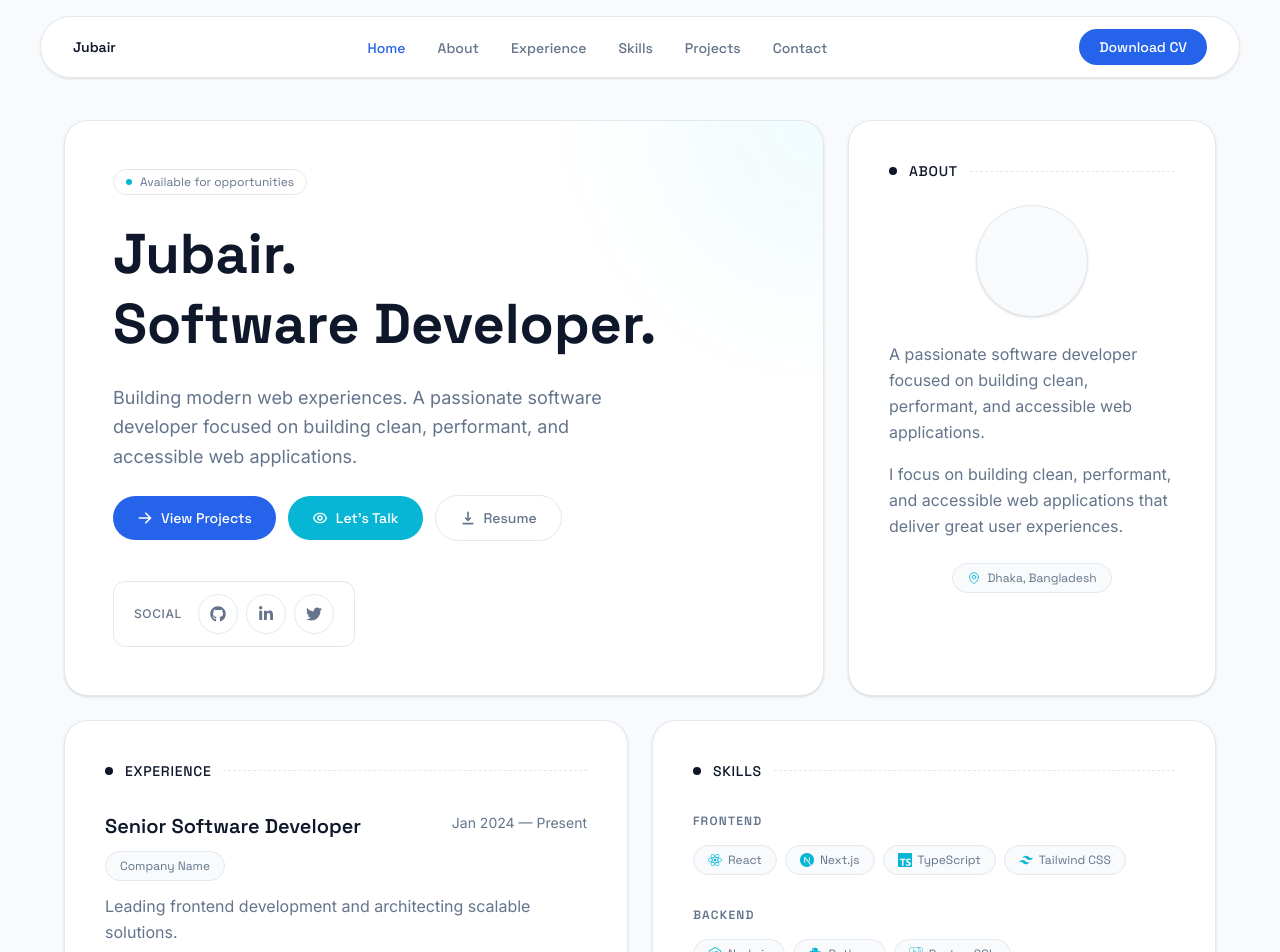
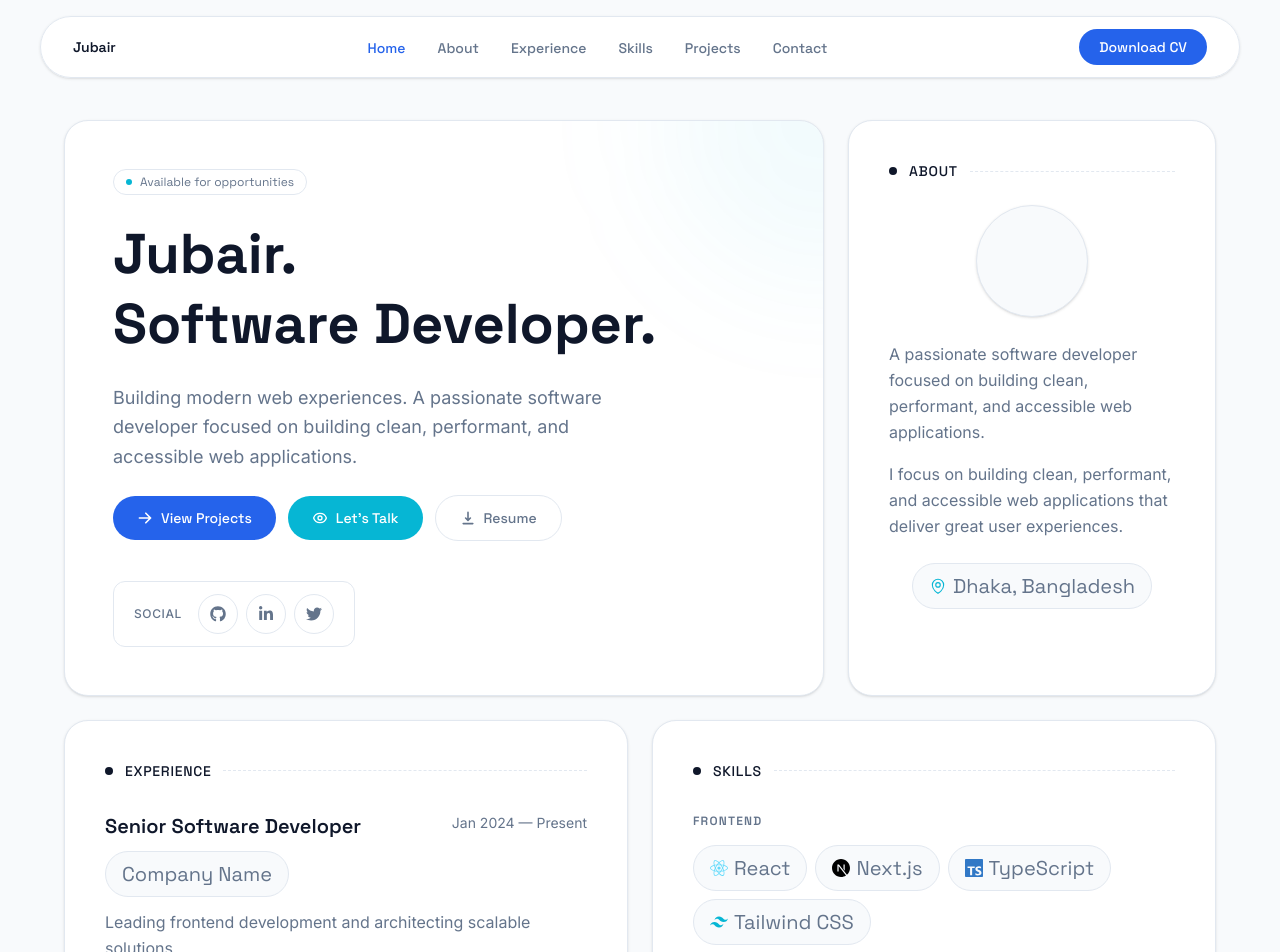
Before and after one commit to jubairalamdev/jubair-codes, a Next.js app: page / in a window 1280 px wide. Shown: the top 952 px of the page. Built offline with nearby package versions, Linux system fonts and the light colour scheme.

Commit message:
feat: update Badge with hover zoom/dark mode, brand-colored icons, 20px font size

```diff
--- a/src/components/sections/Skills.js
+++ b/src/components/sections/Skills.js
@@ -17,17 +17,17 @@ import SectionHeader from "@/components/shared/SectionHeader";
 import Badge from "@/components/shared/Badge";
 import { getSkills } from "@/services/skills";
 
-const iconMap = {
-  React: FaReact,
-  "Next.js": SiNextdotjs,
-  TypeScript: SiTypescript,
-  "Tailwind CSS": SiTailwindcss,
-  "Node.js": FaNodeJs,
-  Python: FaPython,
-  PostgreSQL: SiPostgresql,
-  Git: FaGitAlt,
-  Docker: FaDocker,
-  Vercel: SiVercel,
+const skillIcons = {
+  React: { icon: FaReact, color: "#61DAFB" },
+  "Next.js": { icon: SiNextdotjs, color: "#000000" },
+  TypeScript: { icon: SiTypescript, color: "#3178C6" },
+  "Tailwind CSS": { icon: SiTailwindcss, color: "#06B6D4" },
+  "Node.js": { icon: FaNodeJs, color: "#339933" },
+  Python: { icon: FaPython, color: "#3776AB" },
+  PostgreSQL: { icon: SiPostgresql, color: "#4169E1" },
+  Git: { icon: FaGitAlt, color: "#F05032" },
+  Docker: { icon: FaDocker, color: "#2496ED" },
+  Vercel: { icon: SiVercel, color: "#000000" },
 };
 
 export default async function Skills() {
@@ -47,11 +47,18 @@ export default async function Skills() {
               {category.name}
             </h3>
             <div className="flex flex-wrap gap-2">
-              {category.skills.map((skill) => (
-                <Badge key={skill.name} icon={iconMap[skill.name]}>
-                  {skill.name}
-                </Badge>
-              ))}
+              {category.skills.map((skill) => {
+                const matched = skillIcons[skill.name];
+                return (
+                  <Badge
+                    key={skill.name}
+                    icon={matched?.icon}
+                    iconColor={matched?.color}
+                  >
+                    {skill.name}
+                  </Badge>
+                );
+              })}
             </div>
           </div>
         ))}
--- a/src/components/shared/Badge.js
+++ b/src/components/shared/Badge.js
@@ -1,9 +1,16 @@
-export default function Badge({ children, icon: Icon, className = "" }) {
+export default function Badge({ children, icon: Icon, iconColor, className = "" }) {
   return (
     <span
-      className={`inline-flex items-center gap-1.5 rounded-full border border-border bg-bg-subtle px-3.5 py-1.5 text-xs text-secondary font-heading ${className}`}
+      className={`group inline-flex items-center gap-1.5 rounded-full border border-border bg-bg-subtle px-4 py-2 text-xl font-heading text-secondary transition-all duration-200 hover:scale-105 hover:bg-black hover:text-white ${className}`}
     >
-      {Icon && <Icon className="text-sm text-accent" />}
+      {Icon && (
+        <span
+          className="[&>svg]:text-[var(--icon-color)] group-hover:[&>svg]:text-white"
+          style={{ "--icon-color": iconColor || "var(--color-accent)" }}
+        >
+          <Icon className="text-lg transition-colors duration-200" />
+        </span>
+      )}
       {children}
     </span>
   );
```
